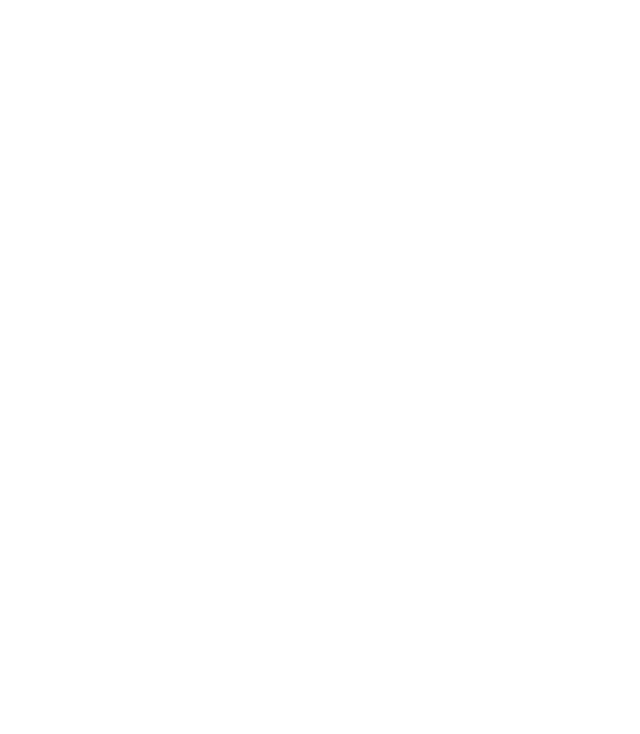
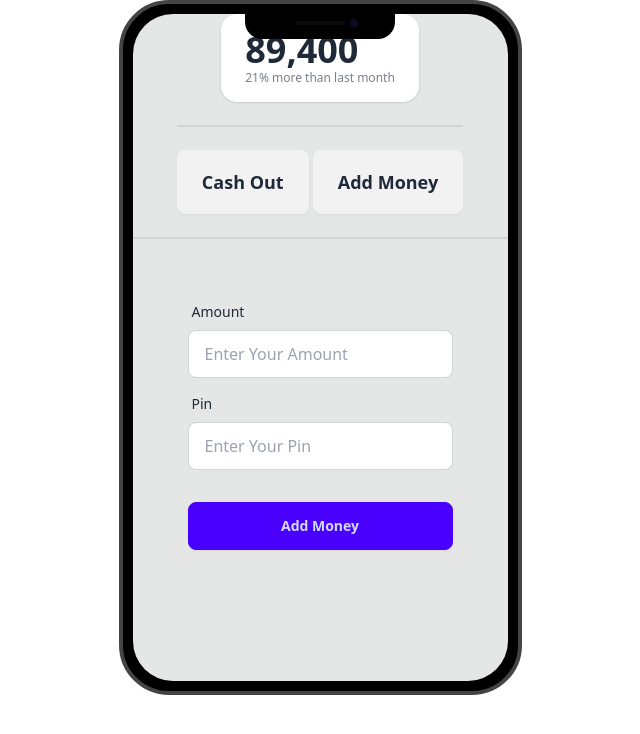
Before and after one commit to Amitkumersarkar/Payoo-Mobile-Bank-Projects, a plain HTML site: page home.html in a window 1280 px wide. Shown: the whole page, without its empty margins (320-960 px from the left). Drawn offline with nearby package versions, Linux system fonts and the light colour scheme.

Commit message:
added another section

```diff
--- a/home.html
+++ b/home.html
@@ -5,13 +5,61 @@
     <meta charset="UTF-8">
     <meta name="viewport" content="width=device-width, initial-scale=1.0">
     <title>Payoo Page</title>
+
     <link href="https://cdn.jsdelivr.net/npm/daisyui@4.12.14/dist/full.min.css" rel="stylesheet" type="text/css" />
     <script src="https://cdn.tailwindcss.com"></script>
 
 </head>
 
 <body>
+    <main class="flex justify-center">
+        <div class="mockup-phone">
+            <div class="camera"></div>
+            <div class="display">
+                <div class="artboard artboard-demo phone-2">
+                    <!-- available balance -->
 
+                    <div>
+                        <div class="stats shadow">
+                            <div class="stat">
+                                <div class="stat-value">89,400</div>
+                                <div class="stat-desc">21% more than last month</div>
+                            </div>
+                        </div>
+                    </div>
+                    <div>
+                        <div class="divider"></div>
+                        <!--user action button  -->
+                        <button class="btn btn-lg">Cash Out</button>
+                        <button class="btn btn-lg">Add Money</button>
+                    </div>
+                    <div class="divider"></div>
+                    <!-- add money from start -->
+                    <form class="card-body">
+                        <div class="form-control">
+                            <label class="label">
+                                <span class="label-text">Amount</span>
+                            </label>
+                            <input id="amount-number" type="text" placeholder="Enter Your Amount"
+                                class="input input-bordered" required />
+                        </div>
+                        <div class="form-control">
+                            <label class="label">
+                                <span class="label-text">Pin</span>
+                            </label>
+                            <input id="pin-number" type="pin" placeholder="Enter Your Pin" class="input input-bordered"
+                                autocomplete="off" required />
+
+                        </div>
+                        <div class="form-control mt-6">
+                            <button id="btn-login" class="btn btn-primary">Add Money</button>
+                        </div>
+                    </form>
+                    <!-- add money from end -->
+                </div>
+            </div>
+        </div>
+    </main>
 </body>
 
 </html>
```
Also changed, not shown: js/home.js (added).
